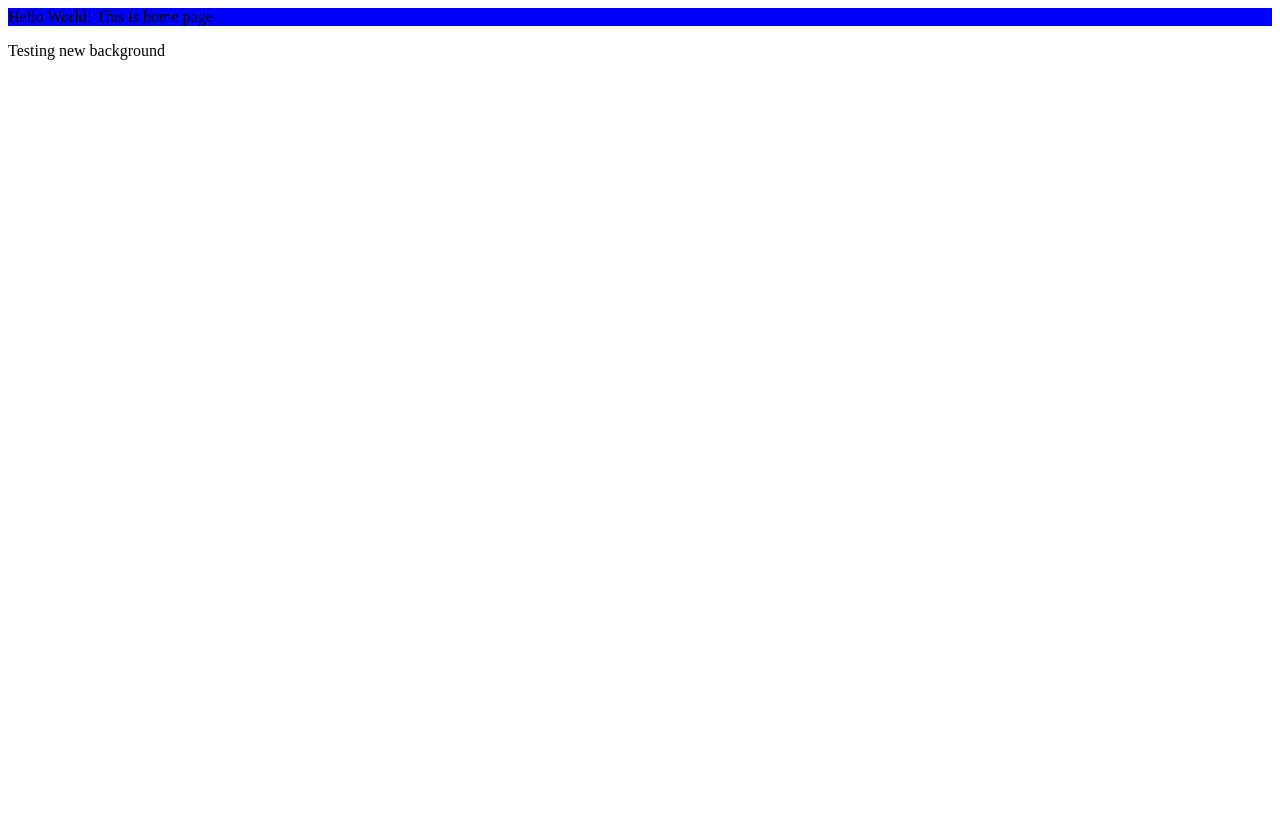
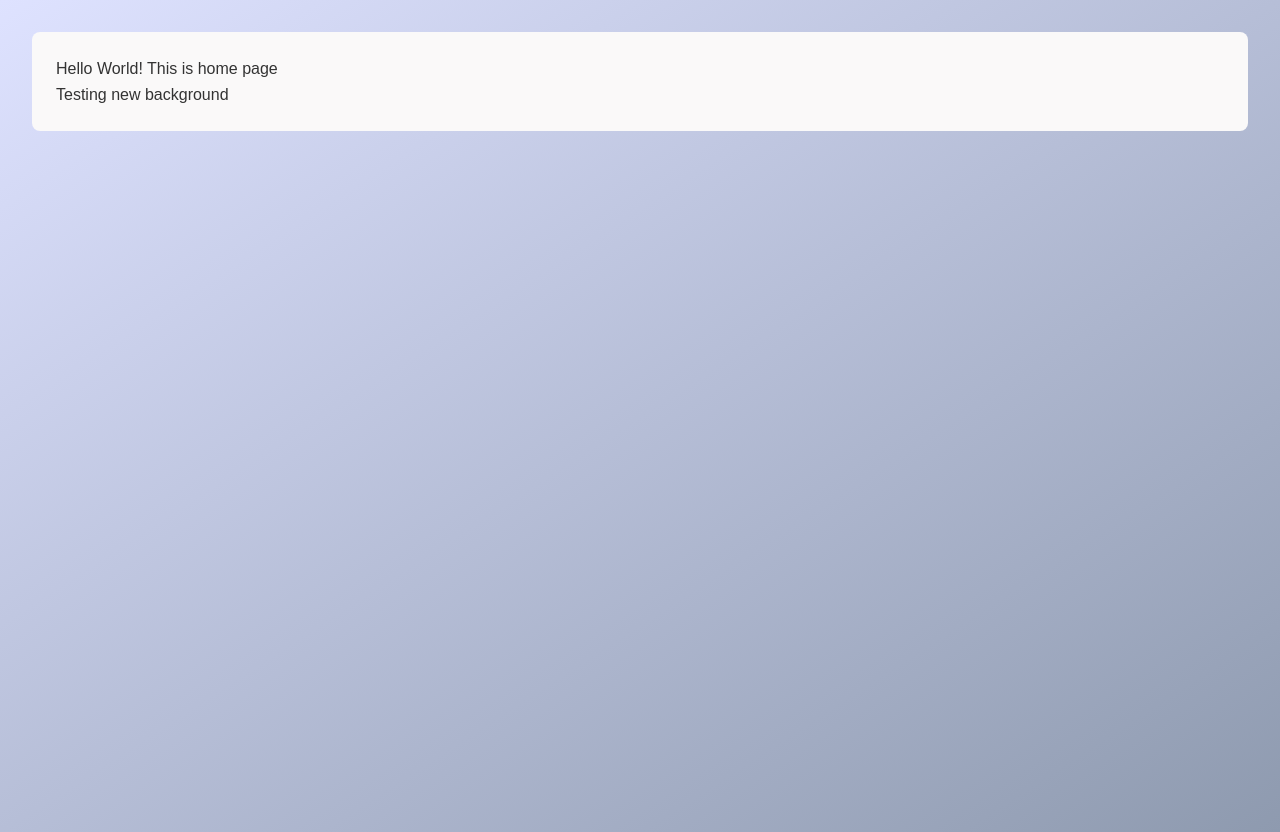
Before and after one commit to roukell/dst-food-simulator, a React (Create React App) app in the folder client/: page / in a window 1280 px wide. Before the commit the page ends 800 px from the top, so only its background shows below. Built offline with nearby package versions, Linux system fonts and the light colour scheme.

Commit message:
added background color

```diff
--- /dev/null
+++ b/client/src/sass/_base.scss
@@ -0,0 +1,52 @@
+:root {
+  --color-primary: #CBC0D3;
+  --color-primary-light: #DEE2FF;
+  --color-primary-dark: #8E9AAF;
+
+  --color-grey-light-1: #faf9f9;
+  --color-grey-light-2: #f4f2f2;
+  --color-grey-light-3: #f0eeee;
+  --color-grey-light-4: #ccc;
+
+  --color-grey-dark-1: #333;
+  --color-grey-dark-2: #777;
+  --color-grey-dark-3: #999;
+
+  --shadow-dark: 0 2rem 6rem rgba(0, 0, 0, 0.3);
+  --shadow-light: 0 2rem 5rem rgba(0, 0, 0, 0.06);
+
+  --line: 1px solid var(--color-grey-light-2);
+}
+
+* {
+  margin: 0;
+  padding: 0;
+}
+
+*,
+*::before,
+*::after {
+  box-sizing: inherit;
+}
+
+html {
+  box-sizing: border-box;
+  // font-size: 62.5%;
+}
+
+body {
+  font-family: sans-serif;
+  font-weight: 400;
+  line-height: 1.6;
+
+  color: var(--color-grey-dark-2);
+  background-image: linear-gradient(
+    to right bottom,
+    var(--color-primary-light),
+    var(--color-primary-dark)
+  );
+  background-size: cover;
+  background-repeat: no-repeat;
+
+  min-height: 100vh;
+}
--- a/client/src/sass/_home.scss
+++ b/client/src/sass/_home.scss
@@ -1,3 +1,8 @@
-.Home {
-  background-color: blue;
+.App {
+  background-color: var(--color-grey-light-1);
+  color: var(--color-grey-dark-1);
+
+  margin: 2rem;
+  padding: 1.5rem;
+  border-radius: 8px;
 }
--- a/client/src/sass/main.scss
+++ b/client/src/sass/main.scss
@@ -1 +1,2 @@
+@import "base.scss";
 @import "home.scss";
```
